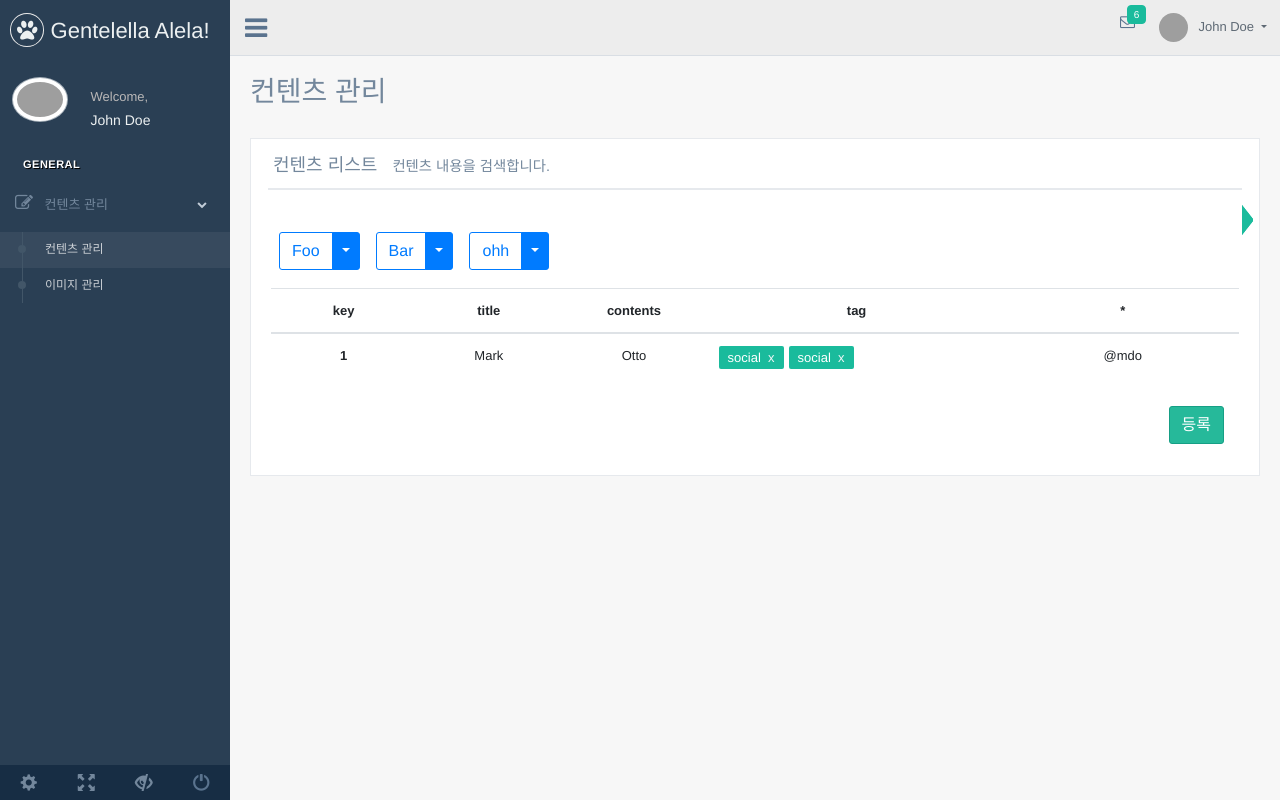
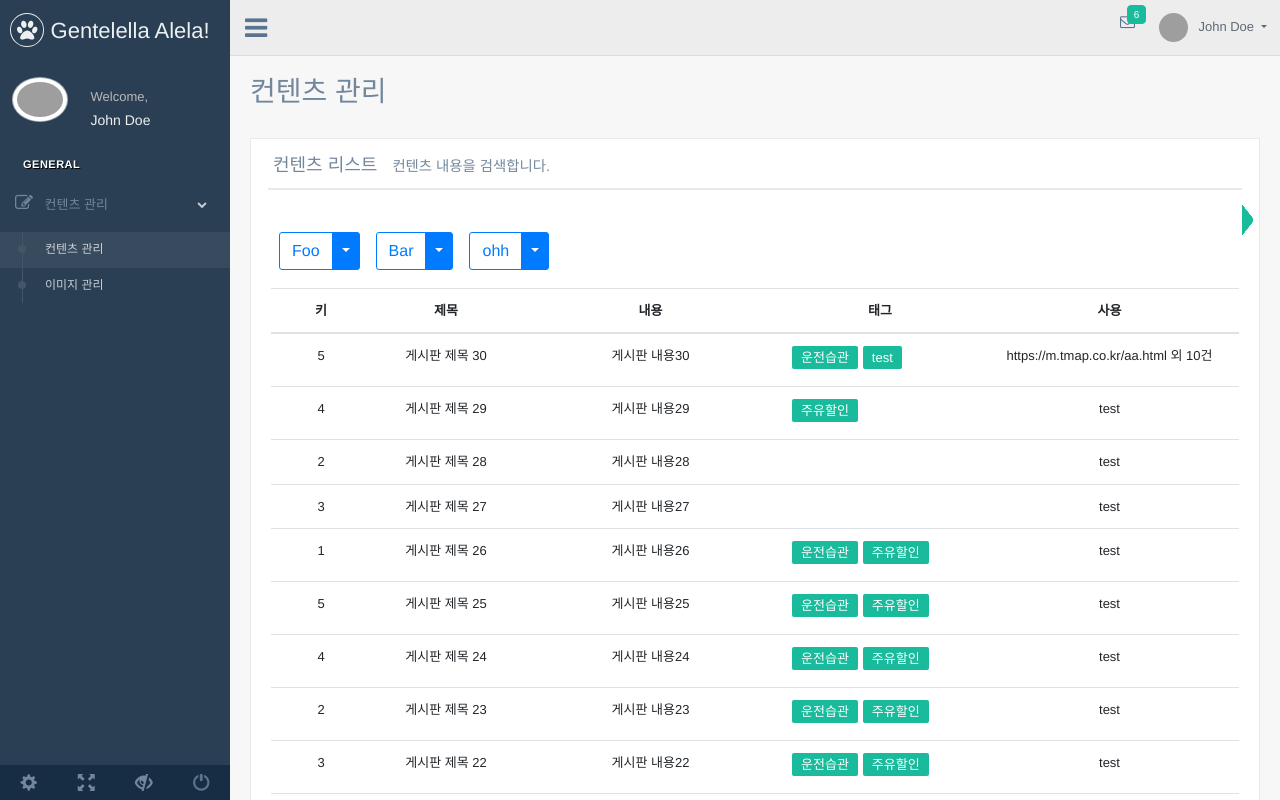
Before and after one commit to kes3583/vue-project, a Vue app: page /about/child1 in a window 1280 px wide. Shown: the top 800 px of the page. Built offline with nearby package versions, Linux system fonts and the light colour scheme; grey boxes are pictures that could not be loaded; what vue-nprogress would draw is missing.

Commit message:
boardList done

```diff
--- a/src/components/About/child1.vue
+++ b/src/components/About/child1.vue
@@ -17,37 +17,21 @@
             <br>
             <form id="demo-form1" data-parsley-validate="" class="form-horizontal form-label-left" novalidate="">
               <div class="item form-group">
-                <dropdown2  v-for="(item, idx) in items" :key="idx" :item="item" />
+                <dropdown2  v-for="(item, idx) in dropdownItems" :key="idx" :item="item" />
               </div>
-
-              <table class="table">
-                <colgroup>
-                  <col span='3' width='15%'>
-                  <col width='300px'>
+              <b-table fixed responsive :items="items" :fields='fields' :per-page="perPage"       :current-page="currentPage" @row-clicked="rowClick">
+                <template v-slot:table-colgroup="scope">
+                  <col width='100px'>
+                  <col width='150px'>
                   <col width='*'>
-                </colgroup>
-                <thead>
-                  <tr>
-                    <th>key</th>
-                    <th>title</th>
-                    <th>contents</th>
-                    <th>tag</th>
-                    <th>*</th>
-                  </tr>
-                </thead>
-                <tbody>
-                  <tr>
-                    <th scope="row">1</th>
-                    <td>Mark</td>
-                    <td>Otto</td>
-                    <td>
-                      <span class="tag"><span>social&nbsp;&nbsp;</span><a href="#" title="Removing tag">x</a></span>
-                      <span class="tag"><span>social&nbsp;&nbsp;</span><a href="#" title="Removing tag">x</a></span>
-                    </td>
-                    <td>@mdo</td>
-                  </tr>
-                </tbody>
-              </table>
+                  <col width='200px'>
+                  <col width='*'>
+                </template>
+                <template v-slot:cell(tags)="row">
+                  <span class="tag" v-for="(item, idx) in row.item.tags" :key="idx" :item="item"><span>{{ item }}</span></span>
+                </template>
+              </b-table>
+              <b-pagination v-model="currentPage" :total-rows="rows" :per-page="perPage" align="center"></b-pagination>
               <div class="form-group row">
                 <div class="col-md-12 tr">
                   <button type="submit" class="btn btn-success" @click.prevent="goCreate">등록</button>
@@ -64,15 +48,20 @@
 <script>
 import '@/assets/sass/forms.scss'
 import dropdown2 from '@/components/Forms/dropdown2'
+import data from '@/data'
 export default {
-  name: 'contents',
+  name: 'boardList',
   components: {
     dropdown2
   },
   data () {
+    let contentItems = data.Content.sort((a, b) => {
+      return b.content_id - a.content_id
+    }) // 내림차순 30 - 0
+
     return {
       selectedItem: null,
-      items: [{
+      dropdownItems: [{
         title: 'Foo',
         description: 'I am the description for Foo'
       },
@@ -84,26 +73,65 @@ export default {
         title: 'ohh',
         description: 'I am the description for ohh'
       }
-      ]
+      ],
+      currentPage: 1, // 현재 페이지
+      perPage: 10, // 페이지당 보여줄 갯수
+      fields: [
+        // {
+        //   key: 'content_id',
+        //   label: '번호'
+        // },
+        {
+          key: 'key',
+          label: '키'
+        },
+        {
+          key: 'title',
+          label: '제목'
+        },
+        {
+          key: 'context',
+          label: '내용'
+        },
+        {
+          key: 'tags',
+          label: '태그'
+        },
+        {
+          key: 'used',
+          label: '사용'
+        }
+      ],
+      // listItems: [
+      //   { key: 21, title: 'Larsen', content: 'Shaw', tag: ['운전습관', '주유할인'], used: 'test' },
+      //   { key: 40, title: 'Dickerson', content: 'Macdonald', tag: [], used: '' },
+      //   { key: 89, title: 'Geneva', content: 'Wilson', tag: ['운전습관'], used: '' },
+      //   { key: 38, title: 'Jami', content: 'Carney', tag: ['운전습관','주유할인'], used: '' }
+      // ]
+      items: contentItems
 
     }
   },
   methods: {
-    handleSelected (id) {
-      this.selectedItem = id
+    // handleSelected (id) {
+    //   this.selectedItem = id
+    // },
+    rowClick (item, index, e) {
+      this.$router.push({
+        path: `/about/view/${item.content_id}`
+      })
     },
     goCreate () {
       this.$router.push({ path: '/about/create' })
-
     }
   },
   created () {
-    let count = 0
-    this.items.forEach(el => {
-      el.id = count
-      count++
-    })
-    //console.log(this.items)
+
+  },
+  computed: {
+    rows () {
+      return this.items.length
+    }
   }
 }
 
--- a/src/components/About/create.vue
+++ b/src/components/About/create.vue
@@ -17,9 +17,9 @@
             <br>
             <form id="demo-form2" data-parsley-validate="" class="form-horizontal form-label-left" novalidate="">
               <div class="item form-group">
-                <label class="col-form-label col-md-3 col-sm-3 label-align" for="name">Key</label>
+                <label class="col-form-label col-md-3 col-sm-3 label-align" for="key">Key</label>
                 <div class="col-md-6 col-sm-6">
-                  tmapweb-afede135f1d
+                  <b-form-input id="key" size="sm" placeholder="" v-model='key'></b-form-input>
                 </div>
               </div>
               <div class="item form-group">
@@ -27,28 +27,36 @@
                     class="required"> *</span>
                 </label>
                 <div class="col-md-6 col-sm-6 ">
-                  <input type="text" id="subject" required="required" class="form-control" placeholder="제목입력">
+                  <b-form-input id="subject" v-model='subject' size="sm" placeholder="제목입력"></b-form-input>
                 </div>
               </div>
               <div class="item form-group">
-                <label class="col-form-label col-md-3 col-sm-3 label-align" for="contents">내용<span
+                <label class="col-form-label col-md-3 col-sm-3 label-align" for="context">내용<span
                     class="required"> *</span>
                 </label>
                 <div class="col-md-6 col-sm-6 ">
-                  <input type="text" id="contents" name="contents" required="required" class="form-control" placeholder="내용입력">
+                 <b-form-input id="context" v-model="context" size="sm" placeholder="내용"></b-form-input>
                 </div>
               </div>
               <div class="item form-group">
-                <label class="col-form-label col-md-3 col-sm-3 label-align" for="tag">태그 </label>
+                <label class="col-form-label col-md-3 col-sm-3 label-align" for="tags">태그 </label>
                 <div class="col-md-6 col-sm-6 ">
-                  <vue-tags-input v-model="tag" :tags="tags" :autocomplete-items="filteredItems" @tags-changed="newTags => tags = newTags" id="tag"/>
+                  <vue-tags-input id='tags' v-model="tag" :tags="tags" @tags-changed="newTags => tags = newTags" placeholder='태그입력' />
+                </div>
+              </div>
+              <div class="item form-group">
+                <label class="col-form-label col-md-3 col-sm-3 label-align" for="used">사용<span
+                    class="required"> *</span>
+                </label>
+                <div class="col-md-6 col-sm-6 ">
+                 <b-form-input id="used" v-model="link" size="sm" placeholder="사용"></b-form-input>
                 </div>
               </div>
               <div class="ln_solid"></div>
               <div class="item form-group">
                 <div class="col-md-12 col-sm-12">
-                  <button class="btn btn-primary" type="button" @click.prevent="go('/about/child1')">취소</button>
-                  <button type="submit" class="btn btn-success">저장</button>
+                  <button class="btn btn-primary" type="button" @click.prevent="goTo('/')">취소</button>
+                  <button type="submit" class="btn btn-success" @click.prevent="index !== undefined ? updateContent() : uploadContent() ">저장</button>
                 </div>
               </div>
             </form>
@@ -60,45 +68,77 @@
 </template>
 
 <script>
+
 import '@/assets/sass/forms.scss'
 import VueTagsInput from '@johmun/vue-tags-input'
+import data from '@/data'
 export default {
   name: 'contents',
   components: {
     VueTagsInput
   },
   data () {
+    const contentId = Number(this.$route.params.contentId)
+    const contentData = data.Content.filter(
+      contentItem => contentItem.content_id === contentId
+    )[0]
+    console.log('contentData.tags', contentData.tags)
+    var contentTags = contentData.tags.map((v, i) => ({ 'text': contentData.tags[i] }))
+    // console.log('contentTags',contentTags)
     return {
+      index: contentId,
       tag: '',
-      tags: [{
-        text: '운전습관'
-      }, {
-        text: '주유할인'
-      }],
-      autocompleteItems: [{
-        text: 'Spain'
-      }, {
-        text: 'France'
-      }, {
-        text: 'USA'
-      }, {
-        text: 'Germany'
-      }, {
-        text: 'China'
-      }]
-    }
-  },
-  computed: {
-    filteredItems () {
-      return this.autocompleteItems.filter(i => {
-        return i.text.toLowerCase().indexOf(this.tag.toLowerCase()) !== -1
-      })
+      subject: contentId !== undefined ? contentData.title : '',
+      key: contentId !== undefined ? contentData.key : '',
+      context: contentId !== undefined ? contentData.context : '',
+      tags: contentId !== undefined ? contentTags : [],
+      used: contentId !== undefined ? contentData.used : ''
     }
   },
   methods: {
-    go (url) {
+    // get tags' text
+    getTagsText (item) {
+      return item.text
+    },
+    uploadContent () { // 저장
+      let contentItems = data.Content.sort((a, b) => { return b.content_id - a.content_id })
+      console.log()
+      const contentId = contentItems[0].content_id + 1 // 마지막 데이터의 id + 1
+
+      data.Content.push({
+        content_id: contentId,
+        key: this.key,
+        title: this.subject,
+        context: this.context,
+        tags: this.tags.map(this.getTagsText),
+        used: this.used
+      })
+
+      this.$router.push({
+        path: '/'
+      })
+    },
+    goTo (url) {
       this.$router.push({
         path: url
+      })
+    },
+    updateContent () { // 수정
+      const contentIndex = data.Content.findIndex(
+        contentItem => contentItem.content_id === this.index
+      )
+      // console.log(this.subject)
+      // console.log(this.index)
+      // console.log(data.Content[29])
+      // console.log('contentIndex', contentIndex)
+
+      data.Content[contentIndex].key = this.key
+      data.Content[contentIndex].title = this.subject
+      data.Content[contentIndex].context = this.context
+      data.Content[contentIndex].tags = this.tags.map(this.getTagsText)
+      data.Content[contentIndex].link = this.link
+      this.$router.push({
+        path: '/'
       })
     }
   }
--- /dev/null
+++ b/src/components/About/view.vue
@@ -0,0 +1,132 @@
+<template>
+  <section class="forms">
+    <div class="page-title">
+      <div class="title_left">
+        <h3>컨텐츠 관리</h3>
+      </div>
+    </div>
+    <div class="clearfix"></div>
+    <div class="row">
+      <div class="col-md-12 col-sm-12 ">
+        <div class="x_panel">
+          <div class="x_title">
+            <h2>컨텐츠 보기 <small>컨텐츠 보기입니다.</small></h2>
+            <div class="clearfix"></div>
+          </div>
+          <div class="x_content">
+            <br>
+
+              <div class="item form-group">
+                <label class="col-form-label col-md-3 col-sm-3 label-align" for="name">Key</label>
+                <div class="col-md-6 col-sm-6">
+                  {{data.key}}
+                </div>
+              </div>
+              <div class="item form-group">
+                <label class="col-form-label col-md-3 col-sm-3 label-align" for="subject">제목 <span
+                    class="required"> *</span>
+                </label>
+                <div class="col-md-6 col-sm-6 ">
+                  {{data.title}}
+                </div>
+              </div>
+              <div class="item form-group">
+                <label class="col-form-label col-md-3 col-sm-3 label-align" for="contents">내용<span
+                    class="required"> *</span>
+                </label>
+                <div class="col-md-6 col-sm-6 ">
+                  {{data.context}}
+                </div>
+              </div>
+              <div class="item form-group">
+                <label class="col-form-label col-md-3 col-sm-3 label-align" for="tag">태그 </label>
+                <div class="col-md-6 col-sm-6 ">
+                  <template v-for="(item, index) in data.tags" :item='item' :index='index'>{{item}}, </template>
+                </div>
+              </div>
+               <div class="item form-group">
+                <label class="col-form-label col-md-3 col-sm-3 label-align" for="used">사용 </label>
+                <div class="col-md-6 col-sm-6 ">
+                 {{data.used}}
+                </div>
+              </div>
+              <div class="ln_solid"></div>
+              <div class="item form-group">
+                <div class="col-md-12 col-sm-12">
+                  <button type="submit" class="btn btn-success" @click.prevent='updateData'>수정</button>
+                  <button class="btn btn-primary" type="button" @click.prevent='deleteData'>삭제</button>
+                </div>
+              </div>
+          </div>
+        </div>
+      </div>
+    </div>
+  </section>
+</template>
+
+<script>
+import '@/assets/sass/forms.scss'
+import data from '@/data'
+export default {
+  name: 'view',
+  components: {
+
+  },
+  data () {
+    const contentId = Number(this.$route.params.contentId)
+
+    // 내림차순일경우 params 과 content_id와 같은 값을 찾아 리턴
+    const contentData = data.Content.filter(
+      contentItem => contentItem.content_id === contentId
+    )[0]
+    console.log(contentId)
+    console.log(contentData)
+    return {
+      data: contentData,
+      index: contentId
+    }
+  },
+  methods: {
+    goTo (url) {
+      this.$router.push({
+        path: url
+      })
+    },
+    updateData () {
+      this.$router.push({
+        path: `/about/create/${this.index}`
+      })
+    },
+    deleteData () {
+      // 내림차순이므로 30부터 세기 시작하니 맞는 인덱스를 찾아서 리턴
+      const contentIndex = data.Content.findIndex(
+        contentItem => contentItem.content_id === this.index
+      )
+      console.log('content_index', contentIndex)
+      data.Content.splice(contentIndex, 1)
+      this.$router.push({
+        path: '/'
+      })
+    }
+  }
+}
+
+</script>
+<style lang='scss'>
+  .form-group{
+    input{font-size:.85em}
+    .col-md-12.col-sm-12 {display:flex; justify-content: center;}
+    .col-md-6.col-sm-6 {display:flex; align-items: center;}
+  }
+  .ln_solid{clear:both;}
+  /* default styles for vue tags input */
+  .vue-tags-input{
+    max-width: 100% !important;
+    width: 100%;
+    .ti-tag {
+      position: relative;
+      background: #26B99A;
+      color: #fff;
+    }
+  }
+</style>
--- a/src/store/modules/user.js
+++ b/src/data/index.js
@@ -1,327 +1,269 @@
 export default {
   User: [{
-    user_id: 1,
+    key: 1,
     name: '인성',
     created_at: '2018-09-11'
   },
   {
-    user_id: 2,
+    key: 2,
     name: '탁우',
     created_at: '2018-09-12'
   },
   {
-    user_id: 3,
+    key: 3,
     name: '준우',
     created_at: '2018-09-13'
   },
   {
-    user_id: 4,
+    key: 4,
     name: '채우',
     created_at: '2018-09-14'
   },
   {
-    user_id: 5,
+    key: 5,
     name: '예나',
     created_at: '2018-09-15'
   }
   ],
   Content: [{
     content_id: 1,
-    user_id: 1,
+    key: 1,
     title: '게시판 제목 1',
     context: '게시판 내용1',
-    created_at: '2018-09-11',
-    updated_at: null
+    tags: ['운전습관', '주유할인'],
+    used: 'test'
   },
   {
     content_id: 2,
-    user_id: 3,
+    key: 111111111,
     title: '게시판 제목 2',
-    context: '게시판 내용2',
-    created_at: '2018-09-12',
-    updated_at: null
+    context: '게시판 내용3',
+    tags: ['운전습관', '주유할인'],
+    used: 'https://m.tmap.co.kr/aa.html 외 10건'
   },
   {
     content_id: 3,
-    user_id: 2,
+    key: 2,
     title: '게시판 제목 3',
     context: '게시판 내용3',
-    created_at: '2018-09-13',
-    updated_at: null
+    tags: ['운전습관'],
+    used: 'test'
   },
   {
     content_id: 4,
-    user_id: 4,
+    key: 4,
     title: '게시판 제목 4',
     context: '게시판 내용4',
-    created_at: '2018-09-14',
-    updated_at: null
+    tags: ['운전습관', '주유할인'],
+    used: 'test'
   },
   {
     content_id: 5,
-    user_id: 5,
+    key: 5,
     title: '게시판 제목 5',
     context: '게시판 내용5',
-    created_at: '2018-09-15',
-    updated_at: null
+    tags: ['운전습관', '주유할인'],
+    used: 'test'
   },
   {
     content_id: 6,
-    user_id: 1,
+    key: 1,
     title: '게시판 제목 6',
     context: '게시판 내용6',
-    created_at: '2018-09-11',
-    updated_at: null
+    tags: ['운전습관', '주유할인'],
+    used: 'test'
   },
   {
     content_id: 7,
-    user_id: 3,
+    key: 3,
     title: '게시판 제목 7',
     context: '게시판 내용7',
-    created_at: '2018-09-12',
-    updated_at: null
+    tags: ['운전습관', '주유할인'],
+    used: 'test'
   },
   {
     content_id: 8,
-    user_id: 2,
+    key: 2,
     title: '게시판 제목 8',
     context: '게시판 내용8',
-    created_at: '2018-09-13',
-    updated_at: null
+    tags: ['운전습관', '주유할인'],
+    used: 'test'
   },
   {
     content_id: 9,
-    user_id: 4,
+    key: 4,
     title: '게시판 제목 9',
     context: '게시판 내용9',
-    created_at: '2018-09-14',
-    updated_at: null
+    tags: ['운전습관', '주유할인'],
+    used: 'test'
   },
   {
     content_id: 10,
-    user_id: 5,
+    key: 5,
     title: '게시판 제목 10',
     context: '게시판 내용10',
-    created_at: '2018-09-15',
-    updated_at: null
+    tags: ['운전습관', '주유할인'],
+    used: 'test'
   },
   {
     content_id: 11,
-    user_id: 1,
+    key: 1,
     title: '게시판 제목 11',
     context: '게시판 내용11',
-    created_at: '2018-09-11',
-    updated_at: null
+    tags: ['운전습관', '주유할인'],
+    used: 'test'
   },
   {
     content_id: 12,
-    user_id: 3,
+    key: 3,
     title: '게시판 제목 12',
     context: '게시판 내용12',
-    created_at: '2018-09-12',
-    updated_at: null
+    tags: ['운전습관', '주유할인'],
+    used: 'test'
   },
   {
     content_id: 13,
-    user_id: 2,
+    key: 2,
     title: '게시판 제목 13',
     context: '게시판 내용13',
-    created_at: '2018-09-13',
-    updated_at: null
+    tags: ['운전습관', '주유할인'],
+    used: 'test'
   },
   {
     content_id: 14,
-    user_id: 4,
+    key: 4,
     title: '게시판 제목 14',
     context: '게시판 내용14',
-    created_at: '2018-09-14',
-    updated_at: null
+    tags: ['운전습관', '주유할인'],
+    used: 'test'
   },
   {
     content_id: 15,
-    user_id: 5,
+    key: 5,
     title: '게시판 제목 15',
     context: '게시판 내용15',
-    created_at: '2018-09-15',
-    updated_at: null
+    tags: ['운전습관', '주유할인'],
+    used: 'test'
   },
   {
     content_id: 16,
-    user_id: 1,
+    key: 1,
     title: '게시판 제목 16',
     context: '게시판 내용16',
-    created_at: '2018-09-11',
-    updated_at: null
+    tags: ['운전습관', '주유할인'],
+    used: 'test'
   },
   {
     content_id: 17,
-    user_id: 3,
+    key: 3,
     title: '게시판 제목 17',
     context: '게시판 내용17',
-    created_at: '2018-09-12',
-    updated_at: null
+    tags: ['운전습관', '주유할인'],
+    used: 'test'
   },
   {
     content_id: 18,
-    user_id: 2,
+    key: 2,
     title: '게시판 제목 18',
     context: '게시판 내용18',
-    created_at: '2018-09-13',
-    updated_at: null
+    tags: ['운전습관', '주유할인'],
+    used: 'test'
   },
   {
     content_id: 19,
-    user_id: 4,
+    key: 4,
     title: '게시판 제목 19',
     context: '게시판 내용19',
-    created_at: '2018-09-14',
-    updated_at: null
+    tags: ['운전습관', '주유할인'],
+    used: 'test'
   },
   {
     content_id: 20,
-    user_id: 5,
+    key: 5,
     title: '게시판 제목 20',
     context: '게시판 내용20',
-    created_at: '2018-09-15',
-    updated_at: null
+    tags: ['운전습관', '주유할인'],
+    used: 'test'
   },
   {
     content_id: 21,
-    user_id: 1,
+    key: 1,
     title: '게시판 제목 21',
     context: '게시판 내용21',
-    created_at: '2018-09-11',
-    updated_at: null
+    tags: ['운전습관', '주유할인'],
+    used: 'test'
   },
   {
     content_id: 22,
-    user_id: 3,
+    key: 3,
     title: '게시판 제목 22',
     context: '게시판 내용22',
-    created_at: '2018-09-12',
-    updated_at: null
+    tags: ['운전습관', '주유할인'],
+    used: 'test'
   },
   {
     content_id: 23,
-    user_id: 2,
+    key: 2,
     title: '게시판 제목 23',
     context: '게시판 내용23',
-    created_at: '2018-09-13',
-    updated_at: null
+    tags: ['운전습관', '주유할인'],
+    used: 'test'
   },
   {
     content_id: 24,
-    user_id: 4,
+    key: 4,
     title: '게시판 제목 24',
     context: '게시판 내용24',
-    created_at: '2018-09-14',
-    updated_at: null
+    tags: ['운전습관', '주유할인'],
+    used: 'test'
   },
   {
     content_id: 25,
-    user_id: 5,
+    key: 5,
     title: '게시판 제목 25',
     context: '게시판 내용25',
-    created_at: '2018-09-15',
-    updated_at: null
+    tags: ['운전습관', '주유할인'],
+    used: 'test'
   },
   {
     content_id: 26,
-    user_id: 1,
+    key: 1,
     title: '게시판 제목 26',
     context: '게시판 내용26',
-    created_at: '2018-09-11',
-    updated_at: null
+    tags: ['운전습관', '주유할인'],
+    used: 'test'
   },
   {
     content_id: 27,
-    user_id: 3,
+    key: 3,
     title: '게시판 제목 27',
     context: '게시판 내용27',
-    created_at: '2018-09-12',
-    updated_at: null
+    tags: [],
+    used: 'test'
   },
   {
     content_id: 28,
-    user_id: 2,
+    key: 2,
     title: '게시판 제목 28',
     context: '게시판 내용28',
-    created_at: '2018-09-13',
-    updated_at: null
+    tags: [],
+    used: 'test'
   },
   {
     content_id: 29,
-    user_id: 4,
+    key: 4,
     title: '게시판 제목 29',
     context: '게시판 내용29',
-    created_at: '2018-09-14',
-    updated_at: null
+    tags: ['주유할인'],
+    used: 'test'
   },
   {
     content_id: 30,
-    user_id: 5,
+    key: 5,
     title: '게시판 제목 30',
     context: '게시판 내용30',
-    created_at: '2018-09-15',
-    updated_at: null
-  }
-  ],
-  Comment: [{
-    comment_id: 1,
-    content_id: 2,
-    user_id: 1,
-    context: '안녕하세요1',
-    created_at: '2018-09-15',
-    updated_at: null
-  },
-  {
-    comment_id: 2,
-    content_id: 1,
-    user_id: 1,
-    context: '안녕하세요2',
-    created_at: '2018-09-12',
-    updated_at: null
-  },
-  {
-    comment_id: 3,
-    content_id: 3,
-    user_id: 3,
-    context: '안녕하세요3',
-    created_at: '2018-09-15',
-    updated_at: null
-  },
-  {
-    comment_id: 4,
-    content_id: 3,
-    user_id: 1,
-    context: '안녕하세요4',
-    created_at: '2018-09-19',
-    updated_at: null
-  },
-  {
-    comment_id: 5,
-    content_id: 3,
-    user_id: 2,
-    context: '안녕하세요6',
-    created_at: '2018-09-20',
-    updated_at: null
-  }
-  ],
-  SubComment: [{
-    subcomment_id: 1,
-    comment_id: 3,
-    user_id: 3,
-    context: '서브 댓글 1',
-    created_at: '2018-09-15',
-    updated_at: null
-  },
-  {
-    subcomment_id: 2,
-    comment_id: 3,
-    user_id: 1,
-    context: '서브 댓글 2',
-    created_at: '2018-09-16',
-    updated_at: null
+    tags: ['운전습관', 'test'],
+    used: 'https://m.tmap.co.kr/aa.html 외 10건'
   }
   ]
 }
```
Also changed, not shown: package.json (+11 -11 lines), src/router/fullRoutes.js (+7 -2 lines), src/store/getters__.js (renamed from src/store/getters.js), 1 other file (tests, documents, lock files or other folders).
